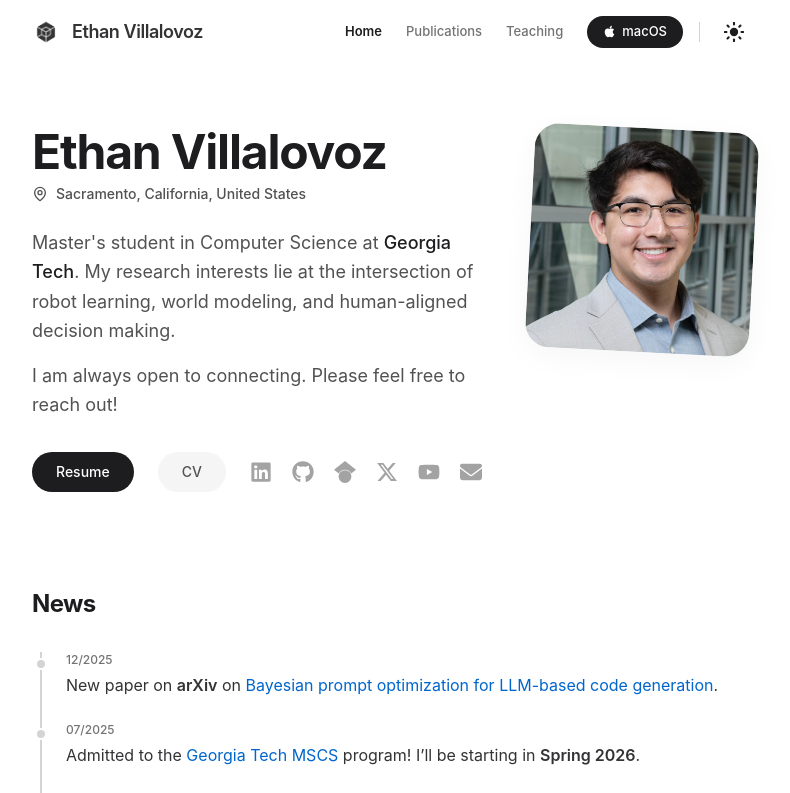
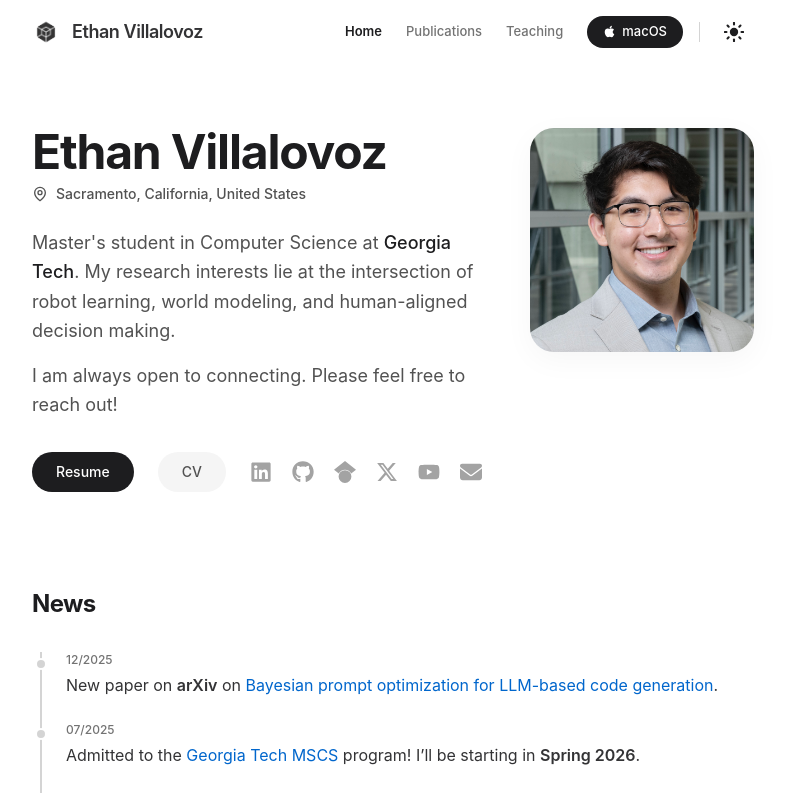
Before and after one commit to ethanvillalovoz/ethanvillalovoz.github.io, a Next.js app: page / in a window 1280 px wide. Shown: the top 793 px of the page, without its empty margins (248-1038 px from the left). Built offline with nearby package versions, Linux system fonts and the light colour scheme.

Commit message:
removed photo carosel and made photo straight

```diff
--- a/src/app/page.tsx
+++ b/src/app/page.tsx
@@ -1,8 +1,7 @@
 "use client";
 
-import { useState, useRef, type ReactNode } from "react";
+import { useState, type ReactNode } from "react";
 import Image from "next/image";
-import { motion, AnimatePresence } from "framer-motion";
 import { FaLinkedin, FaGithub, FaEnvelope, FaYoutube, FaXTwitter } from "react-icons/fa6";
 import { SiGooglescholar } from "react-icons/si";
 import { FadeIn, FadeInStagger, FadeInItem } from "@/components/ui/FadeIn";
@@ -86,8 +85,6 @@ const profileImages = [
 export default function Home() {
 	const [timelineTab, setTimelineTab] = useState<"work" | "education">("work");
 	const [showAllNews, setShowAllNews] = useState(false);
-	const [currentImageIndex, setCurrentImageIndex] = useState(0);
-	const hoverTimeout = useRef<NodeJS.Timeout | null>(null);
 
     const newsItems: { date: string; content: ReactNode; hidden?: boolean }[] = [
 		{
@@ -313,41 +310,17 @@ export default function Home() {
 							</div>
 						</div>
 
-						<motion.div
-							className="relative w-40 h-40 md:w-56 md:h-56 flex-shrink-0 cursor-pointer"
-							initial={{ rotate: 3 }}
-							whileHover={{ rotate: 0 }}
-							transition={{ duration: 0.3 }}
-							onHoverStart={() => {
-								hoverTimeout.current = setTimeout(() => {
-									setCurrentImageIndex((prev) => (prev + 1) % profileImages.length);
-								}, 320);
-							}}
-							onHoverEnd={() => {
-								if (hoverTimeout.current) clearTimeout(hoverTimeout.current);
-							}}
-						>
+						<div className="relative w-40 h-40 md:w-56 md:h-56 flex-shrink-0">
 							<div className="relative w-full h-full rounded-2xl overflow-hidden shadow-soft bg-neutral-100 dark:bg-neutral-800">
-								<AnimatePresence>
-									<motion.div
-										key={currentImageIndex}
-										initial={{ opacity: 0 }}
-										animate={{ opacity: 1 }}
-										exit={{ opacity: 0 }}
-										transition={{ duration: 0.5 }}
-										className="absolute inset-0"
-									>
 								<Image
-											src={profileImages[currentImageIndex]}
+									src={profileImages[0]}
 									alt="Ethan Villalovoz"
 									fill
 									className="object-cover"
 									priority
 								/>
-									</motion.div>
-								</AnimatePresence>
 							</div>
-						</motion.div>
+						</div>
 					</div>
 				</FadeIn>
 
```
Lines whose indentation alone changed are shown as unchanged.
